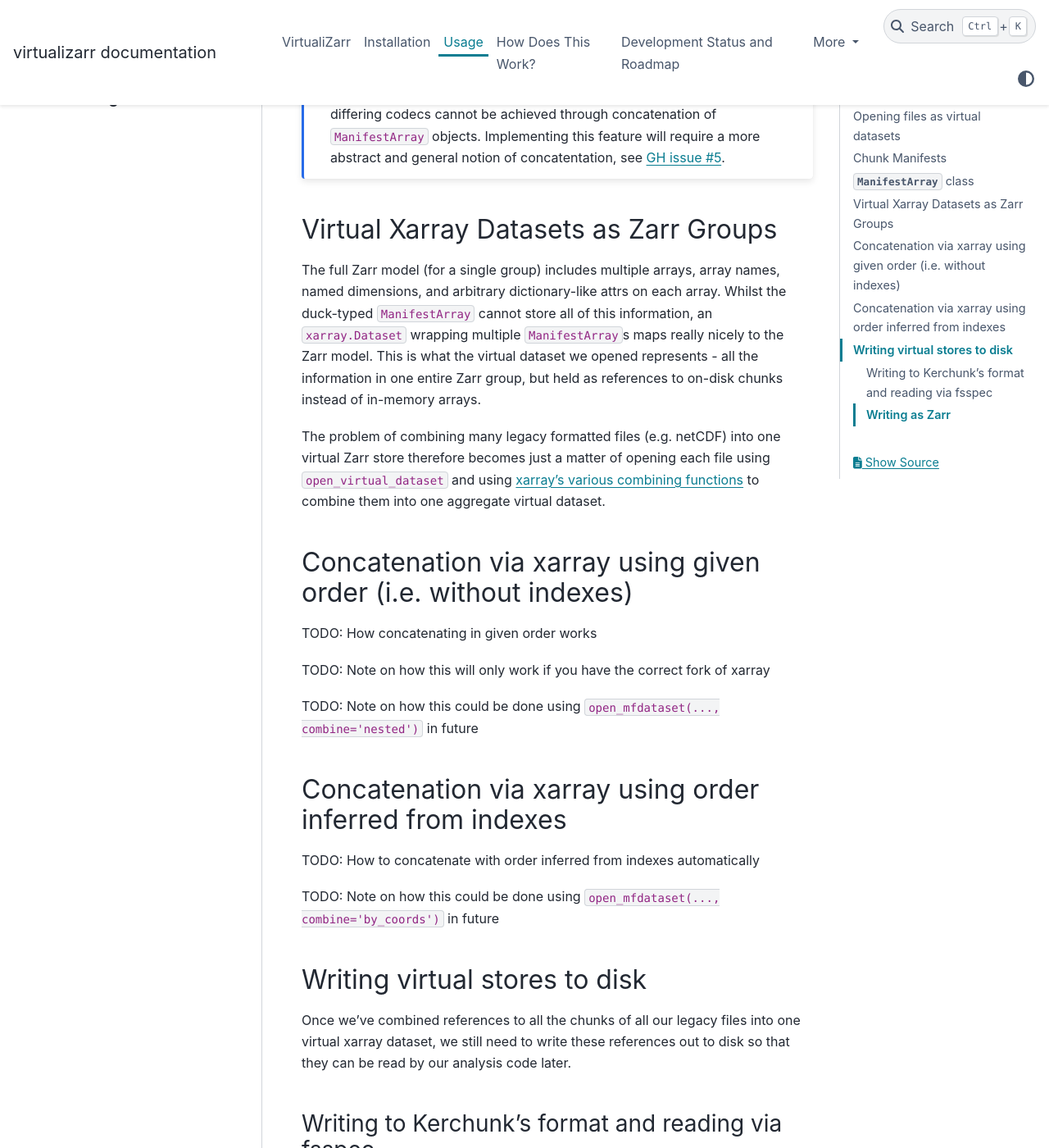
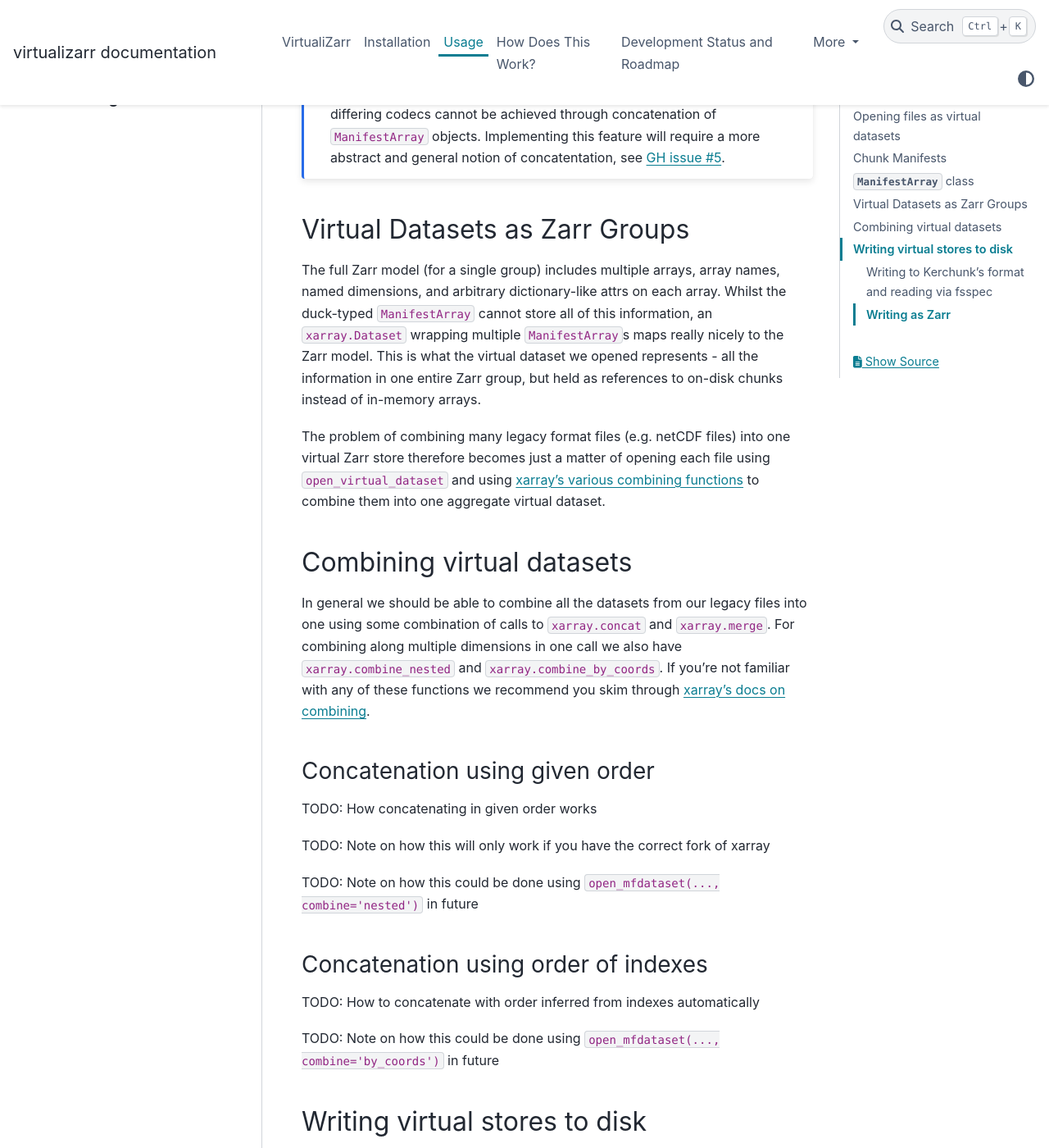
Before and after one commit to zarr-developers/VirtualiZarr, a Sphinx documentation site: the page built from docs/usage.md, in a window 1280 px wide and 1400 px high, scrolled down 3979 px. Shown: the whole window at 82% size. Built offline with Sphinx 7.4.7 and the PyData theme 0.15.4, drawn with Linux system fonts in a browser that asks for light colours.

Commit message:
intro to concatenation

````diff
--- a/docs/usage.md
+++ b/docs/usage.md
@@ -143,13 +143,17 @@ This concatenation property is what will allow us to combine the data from multi
 As a single Zarr array has only one array-level set of compression codecs by definition, concatenation of arrays from files saved to disk with differing codecs cannot be achieved through concatenation of `ManifestArray` objects. Implementing this feature will require a more abstract and general notion of concatentation, see [GH issue #5](https://github.com/TomNicholas/VirtualiZarr/issues/5).
 ```
 
-## Virtual Xarray Datasets as Zarr Groups
+## Virtual Datasets as Zarr Groups
 
 The full Zarr model (for a single group) includes multiple arrays, array names, named dimensions, and arbitrary dictionary-like attrs on each array. Whilst the duck-typed `ManifestArray` cannot store all of this information, an `xarray.Dataset` wrapping multiple `ManifestArray`s maps really nicely to the Zarr model. This is what the virtual dataset we opened represents - all the information in one entire Zarr group, but held as references to on-disk chunks instead of in-memory arrays.
 
-The problem of combining many legacy formatted files (e.g. netCDF) into one virtual Zarr store therefore becomes just a matter of opening each file using `open_virtual_dataset` and using [xarray's various combining functions](https://docs.xarray.dev/en/stable/user-guide/combining.html) to combine them into one aggregate virtual dataset.
+The problem of combining many legacy format files (e.g. netCDF files) into one virtual Zarr store therefore becomes just a matter of opening each file using `open_virtual_dataset` and using [xarray's various combining functions](https://docs.xarray.dev/en/stable/user-guide/combining.html) to combine them into one aggregate virtual dataset.
 
-## Concatenation via xarray using given order (i.e. without indexes)
+## Combining virtual datasets
+
+In general we should be able to combine all the datasets from our legacy files into one using some combination of calls to `xarray.concat` and `xarray.merge`. For combining along multiple dimensions in one call we also have `xarray.combine_nested` and `xarray.combine_by_coords`. If you're not familiar with any of these functions we recommend you skim through [xarray's docs on combining](https://docs.xarray.dev/en/stable/user-guide/combining.html).
+
+### Concatenation using given order
 
 TODO: How concatenating in given order works
 
@@ -157,7 +161,7 @@ TODO: Note on how this will only work if you have the correct fork of xarray
 
 TODO: Note on how this could be done using `open_mfdataset(..., combine='nested')` in future
 
-## Concatenation via xarray using order inferred from indexes
+### Concatenation using order of indexes
 
 TODO: How to concatenate with order inferred from indexes automatically
 
````
